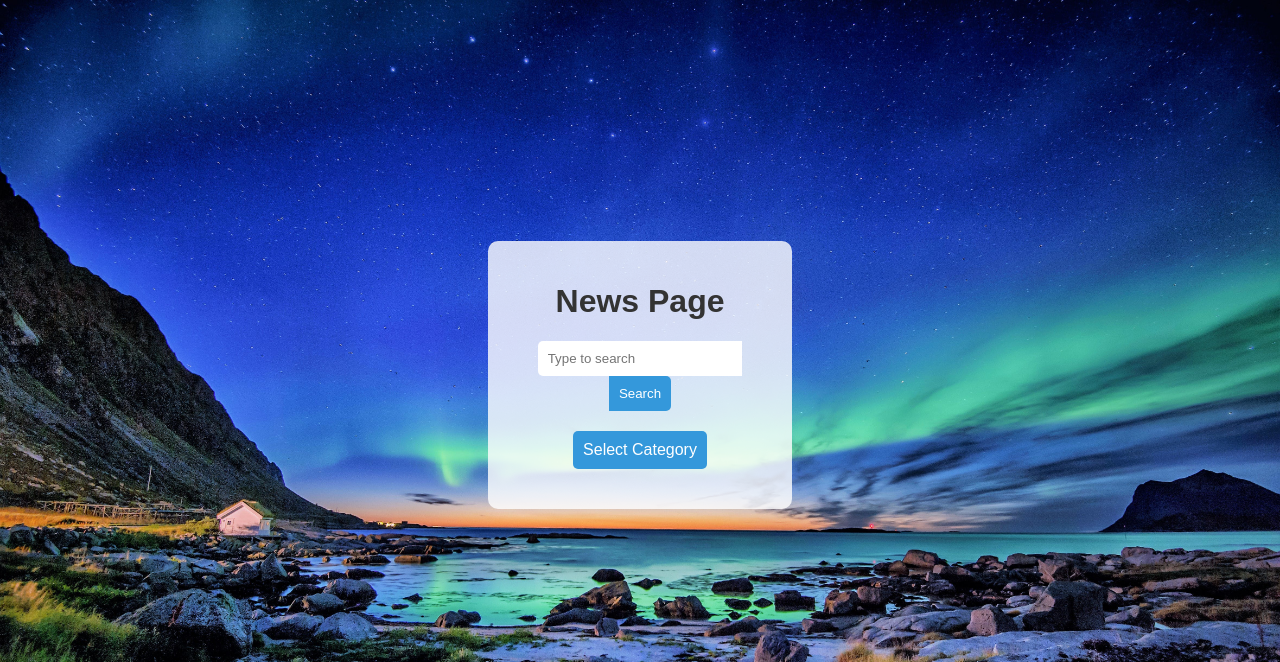
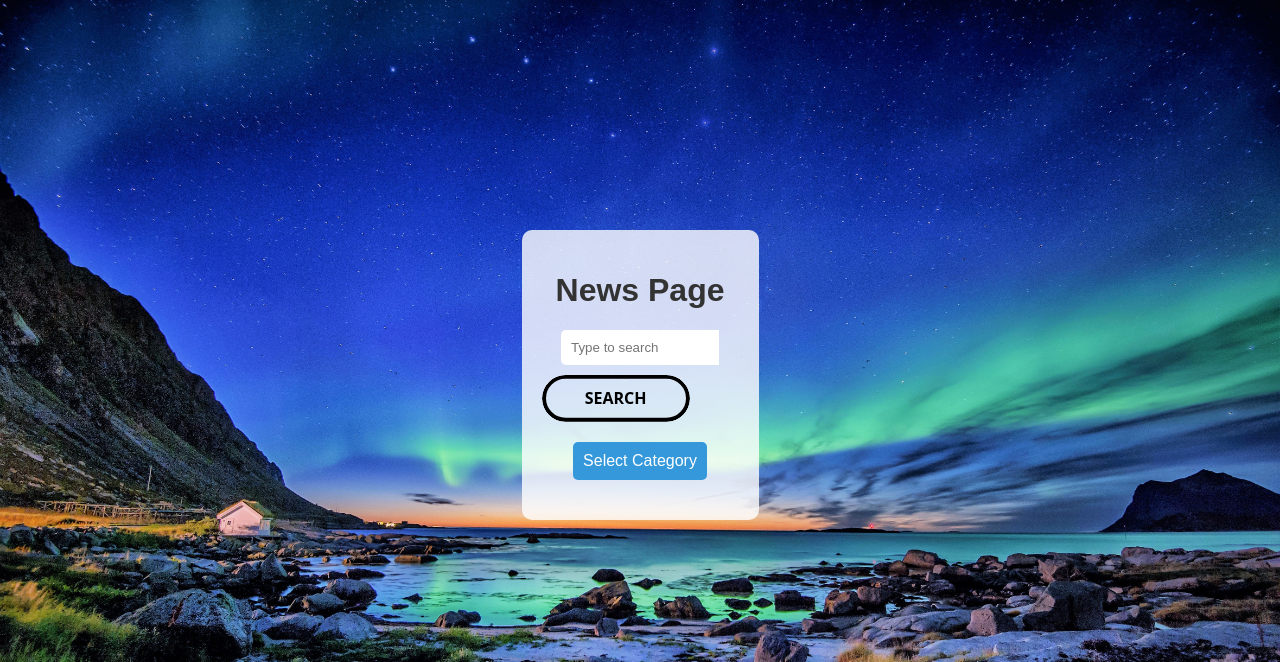
Before and after one commit to Mayankkumar21/News-App, a Flask app: page / in a window 1280 px wide. Shown: the top 662 px of the page. Run offline with Flask 3, Linux system fonts and the light colour scheme.

Commit message:
Added button-ui

```diff
--- a/static/style.css
+++ b/static/style.css
@@ -34,6 +34,7 @@ h1 {
     justify-content: center;
     align-items: center;
     margin-top: 20px;
+
 }
 
 input[type="text"] {
@@ -100,3 +101,184 @@ input[type="text"] {
     box-shadow: 0 2px 4px rgba(0, 0, 0, 0.1);
     padding: 10px;
 }
+.btn-82,
+.btn-82 *,
+.btn-82 :after,
+.btn-82 :before,
+.btn-82:after,
+.btn-82:before {
+  border: 0 solid;
+  box-sizing: border-box;
+}
+.btn-82 {
+  -webkit-tap-highlight-color: transparent;
+  -webkit-appearance: button;
+  background-color: #000;
+  background-image: none;
+  color: #000;
+  cursor: pointer;
+  font-family: ui-sans-serif, system-ui, -apple-system, BlinkMacSystemFont,
+    Segoe UI, Roboto, Helvetica Neue, Arial, Noto Sans, sans-serif,
+    Apple Color Emoji, Segoe UI Emoji, Segoe UI Symbol, Noto Color Emoji;
+  font-size: 100%;
+  font-weight: 900;
+  line-height: 1.5;
+  margin: 0;
+  -webkit-mask-image: -webkit-radial-gradient(#000, #fff);
+  padding: 0;
+  margin-top: 10px;
+}
+.btn-82:disabled {
+  cursor: default;
+}
+.btn-82:-moz-focusring {
+  outline: auto;
+}
+.btn-82 svg {
+  display: block;
+  vertical-align: middle;
+}
+.btn-82 [hidden] {
+  display: none;
+}
+.btn-82 {
+  background: none;
+  border-radius: 999px;
+  box-sizing: border-box;
+  display: block;
+  overflow: hidden;
+  padding: 0.7rem 2.7rem;
+  position: relative;
+  text-transform: uppercase;
+}
+.btn-82 span {
+  font-weight: 900;
+  mix-blend-mode: difference;
+  transition: opacity 0.2s;
+}
+.btn-82:hover span {
+  -webkit-animation: text-reset 0.2s 0.8s forwards;
+  animation: text-reset 0.2s 0.8s forwards;
+  opacity: 0;
+}
+.btn-82:after,
+.btn-82:before {
+  border: 4px solid #000;
+  border-radius: 999px;
+  content: "";
+  height: 100%;
+  left: 0;
+  position: absolute;
+  top: 50%;
+  transform: translateY(-50%);
+  transition: height 0.2s;
+  width: 100%;
+}
+.btn-82:after {
+  background: #000;
+  border: none;
+  height: 2rem;
+  width: 0;
+  z-index: -1;
+}
+.btn-82:hover:before {
+  -webkit-animation: border-reset 0.2s linear 0.78s forwards;
+  animation: border-reset 0.2s linear 0.78s forwards;
+  height: 2rem;
+}
+.btn-82:hover:after {
+  -webkit-animation: progress-bar 1s;
+  animation: progress-bar 1s;
+}
+@-webkit-keyframes progress-bar {
+  0% {
+    opacity: 1;
+    width: 0;
+  }
+  10% {
+    opacity: 1;
+    width: 15%;
+  }
+  25% {
+    opacity: 1;
+    width: 25%;
+  }
+  40% {
+    opacity: 1;
+    width: 35%;
+  }
+  55% {
+    opacity: 1;
+    width: 75%;
+  }
+  60% {
+    opacity: 1;
+    width: 100%;
+  }
+  to {
+    opacity: 0;
+    width: 100%;
+  }
+}
+@keyframes progress-bar {
+  0% {
+    opacity: 1;
+    width: 0;
+  }
+  10% {
+    opacity: 1;
+    width: 15%;
+  }
+  25% {
+    opacity: 1;
+    width: 25%;
+  }
+  40% {
+    opacity: 1;
+    width: 35%;
+  }
+  55% {
+    opacity: 1;
+    width: 75%;
+  }
+  60% {
+    opacity: 1;
+    width: 100%;
+  }
+  to {
+    opacity: 0;
+    width: 100%;
+  }
+}
+@-webkit-keyframes border-reset {
+  0% {
+    height: 2rem !important;
+  }
+  to {
+    height: 100% !important;
+  }
+}
+@keyframes border-reset {
+  0% {
+    height: 2rem !important;
+  }
+  to {
+    height: 100% !important;
+  }
+}
+@-webkit-keyframes text-reset {
+  0% {
+    opacity: 0;
+  }
+  to {
+    opacity: 1;
+  }
+}
+@keyframes text-reset {
+  0% {
+    opacity: 0;
+  }
+  to {
+    opacity: 1;
+  }
+}
--- a/templates/homepage.html
+++ b/templates/homepage.html
@@ -15,7 +15,7 @@
         <div class="search-container">
             <form id="searchQuery" method="post" action="{{url_for('search_query')}}">
             <input type="text" placeholder="Type to search" class="form-control" id="query" name="query" required>
-            <button type="submit" class="search-btn" >Search</button>
+            <button type="submit" class="btn-82" >Search</button>
             </form>
         </div>
     </header>
```
